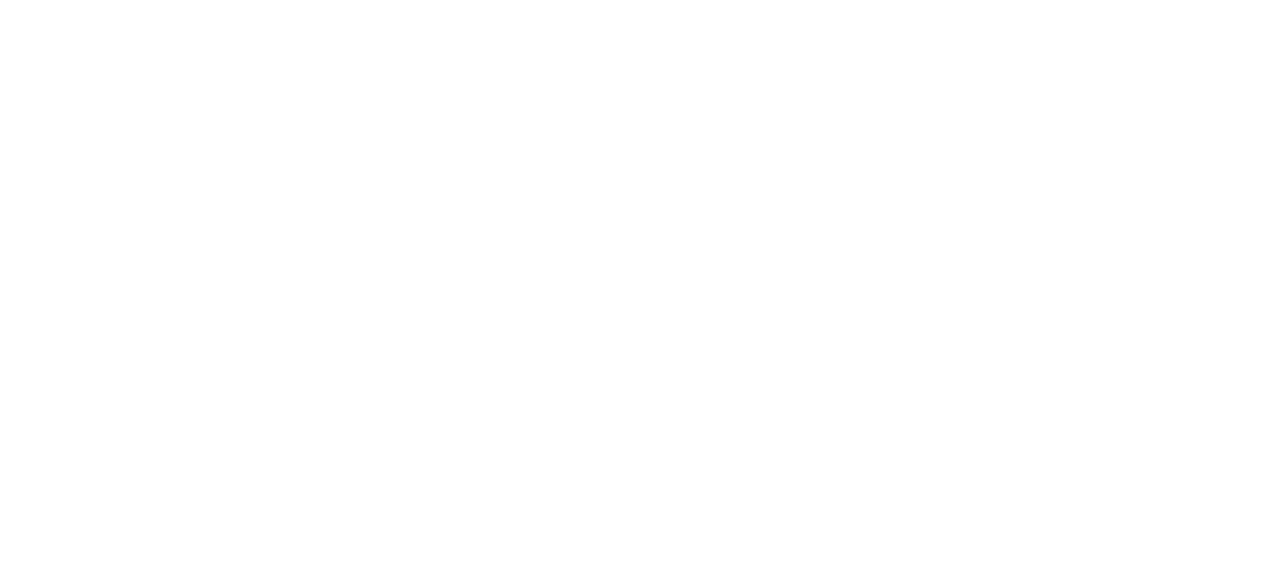
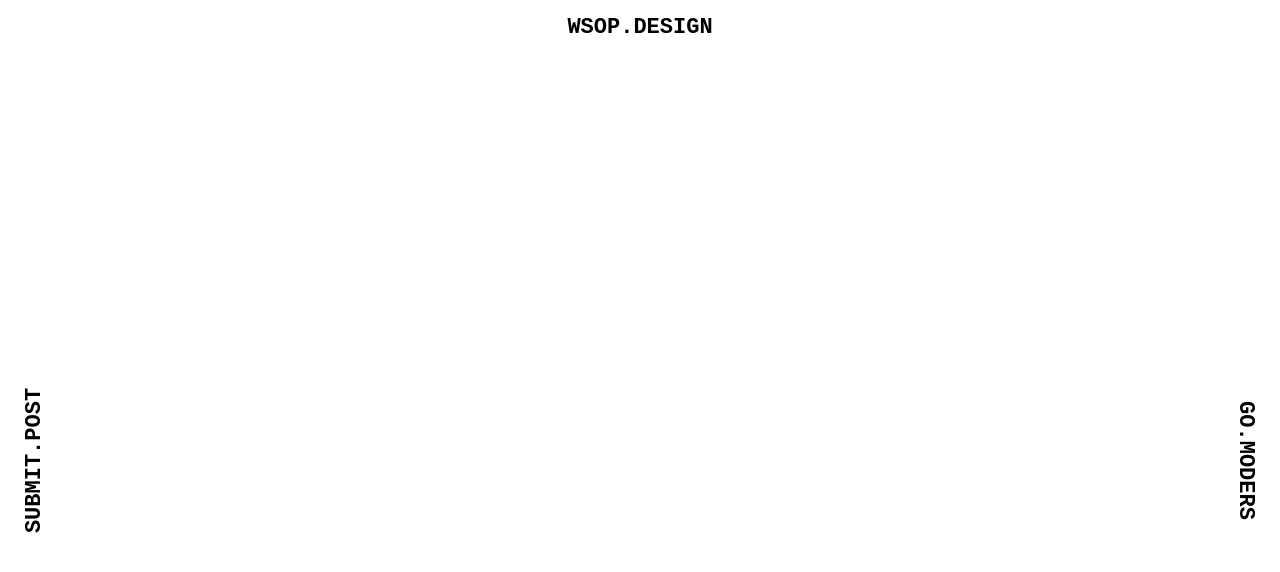
Before and after one commit to ext33/wsop-design, a React (Create React App) app in the folder front/: page / in a window 1280 px wide. Shown: the top 572 px of the page. Built offline with nearby package versions, Linux system fonts and the light colour scheme.

Commit message:
create layout for nav and main page

```diff
--- a/front/src/App.js
+++ b/front/src/App.js
@@ -1,9 +1,13 @@
 import './Styles/App.sass'
+import Nav from "./Components/Nav";
+import MainPage from "./Components/Pages/MainPage/MainPage";
 
 function App() {
   return (
     <div className="App">
-
+      <Nav/>
+      {/* router view */}
+      <MainPage/>
     </div>
   );
 }
--- a/front/src/Components/Nav.js
+++ b/front/src/Components/Nav.js
@@ -0,0 +1,25 @@
+
+function Nav() {
+
+    return(
+        <>
+            <div className="nav-left">
+                <div className="sub">
+                    <a href="" className="logo">SUBMIT.POST</a>
+                </div>
+            </div>
+            <div className="nav-right">
+                <div className="adm">
+                    <a href="" className="logo">GO.MODERS</a>
+                </div>
+            </div>
+            <div className="nav-top">
+                <div className="div-logo">
+                    <a href="" className="logo">WSOP.DESIGN</a>
+                </div>
+            </div>
+        </>
+    )
+}
+
+export default Nav
--- a/front/src/Components/Pages/MainPage/MainPage.js
+++ b/front/src/Components/Pages/MainPage/MainPage.js
@@ -0,0 +1,11 @@
+
+function MainPage() {
+
+    return(
+        <div className="main">
+
+        </div>
+    )
+}
+
+export default MainPage
--- a/front/src/Styles/App.sass
+++ b/front/src/Styles/App.sass
@@ -0,0 +1,92 @@
+*
+  margin: 0
+  padding: 0
+
+.nav-top
+  position: fixed
+  height: 60px
+  width: 100%
+  top: 0
+  background-color: transparent
+  display: flex
+  align-items: center
+  justify-content: center
+
+.nav-left
+  position: fixed
+  height: 100%
+  width: 70px
+  left: 0
+  background-color: transparent
+  display: flex
+  align-items: center
+  justify-content: center
+
+.nav-right
+  position: fixed
+  height: 100%
+  width: 70px
+  right: 0
+  background-color: transparent
+  display: flex
+  align-items: center
+  justify-content: center
+
+.sub
+  -webkit-transform: rotate(270deg)
+  transform: rotate(270deg)
+
+.adm
+  -webkit-transform: rotate(90deg)
+  transform: rotate(90deg)
+
+.main
+  margin-top: 60px
+  margin-left: 70px
+  margin-right: 70px
+  padding: 100px 0
+  display: flex
+  height: 100%
+  justify-content: center
+  align-items: center
+
+#id_image
+  border: 1px solid gray
+  padding: 100px 10px
+  overflow: hidden
+
+#id_description
+  border: 1px solid gray
+  padding: 0
+  width: 85%
+
+.head
+  top: 0
+  display: flex
+  justify-content: center
+  align-items: center
+  margin-bottom: 20px
+  margin-top: -100px
+
+h4
+  font-size: 22px !important
+  font-weight: bold !important
+  font-family: "Bitstream Vera Sans Mono", Monaco, "Courier New", Courier, monospace
+
+form
+  font-family: "Bitstream Vera Sans Mono", Monaco, "Courier New", Courier, monospace
+
+.div-logo
+  height: 30px
+
+a:hover
+  text-decoration: none !important
+  color: black !important
+
+.logo
+  text-decoration: none
+  color: black
+  font-weight: bold
+  font-size: 22px
+  font-family: 'Inconsolata', monospace
+  white-space: nowrap
```
Also changed, not shown: 1 other file (tests, documents, lock files or other folders).
